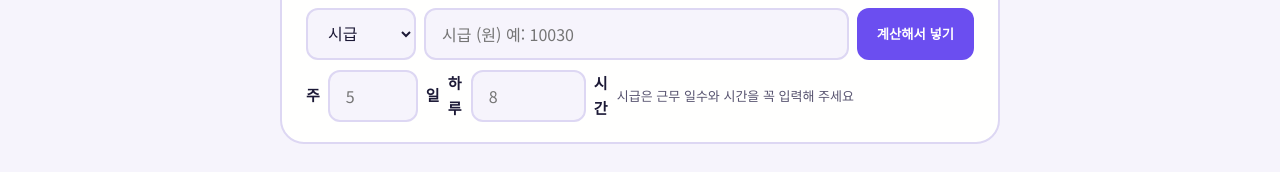
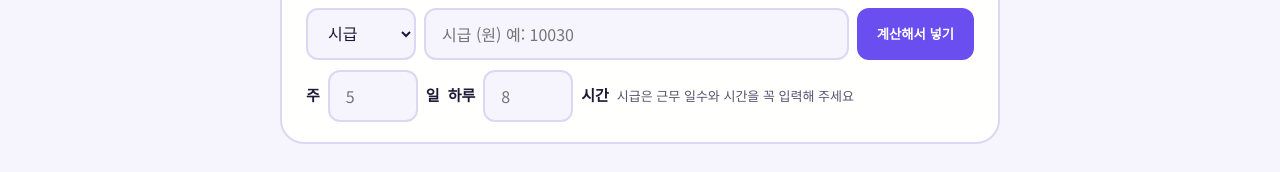
Before and after one commit to mkjung1042/KiroDemo, a plain HTML site: page frontend/index.html in a window 1280 px wide. Shown: the part 594-766 px from the top of the page. Drawn offline with Linux system fonts and the light colour scheme.

Commit message:
연봉 계산기 글자 깨짐 수정

```diff
--- a/frontend/index.html
+++ b/frontend/index.html
@@ -352,6 +352,8 @@
   .calc-field { display: flex; align-items: center; gap: 8px; font-size: 15px; font-weight: 700; margin: 0; }
   .calc-field input { width: 90px; height: 48px; padding: 0 12px; box-sizing: border-box; }
   .calc-hint { font-size: 13px; color: var(--muted); }
+  .calc-work .calc-field { flex: 0 0 auto; white-space: nowrap; }
+  .calc-work .calc-field input { flex: 0 0 90px; width: 90px; }
   .calc-result { margin: 10px 0 0; font-size: 15px; font-weight: 700; color: var(--violet); }
   .calc-result:empty { display: none; }
   .calc-row select, .calc-row input, .calc-row button { height: 52px; min-height: 52px; box-sizing: border-box; margin: 0; }
```
